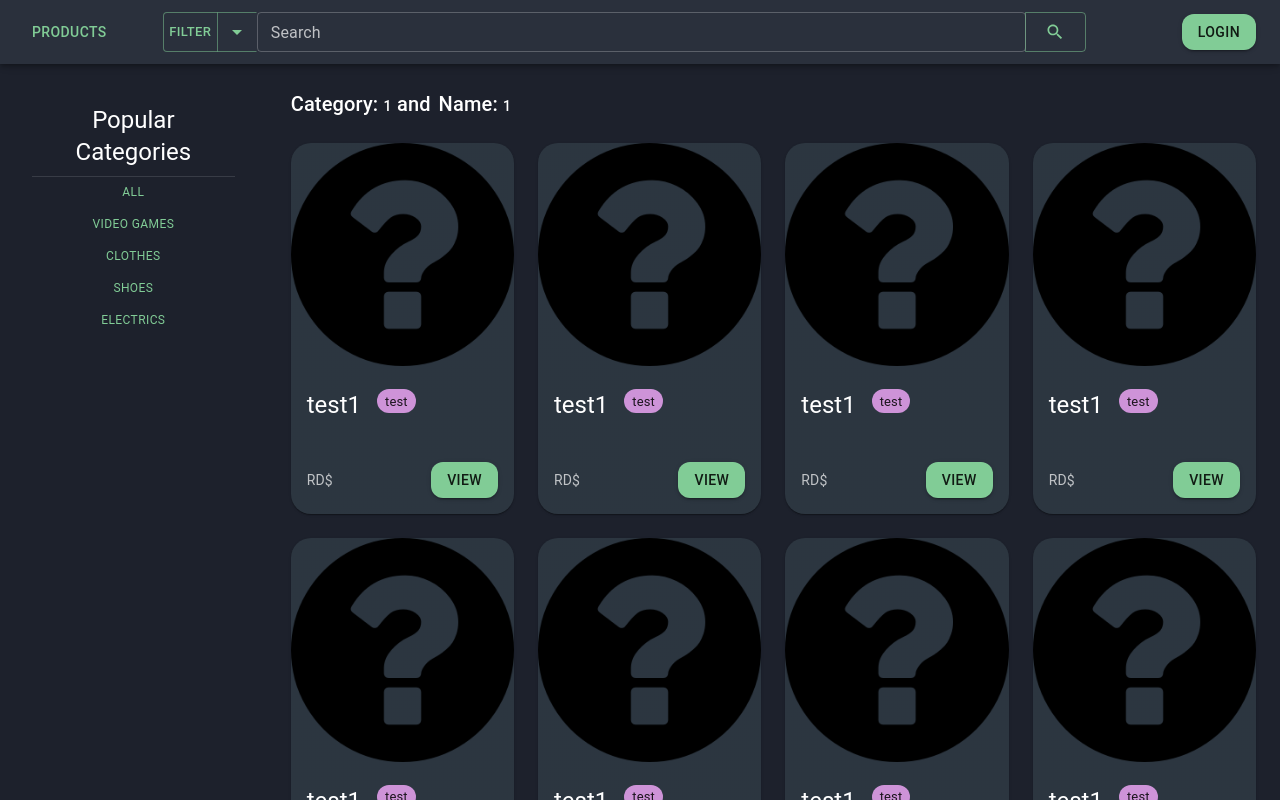
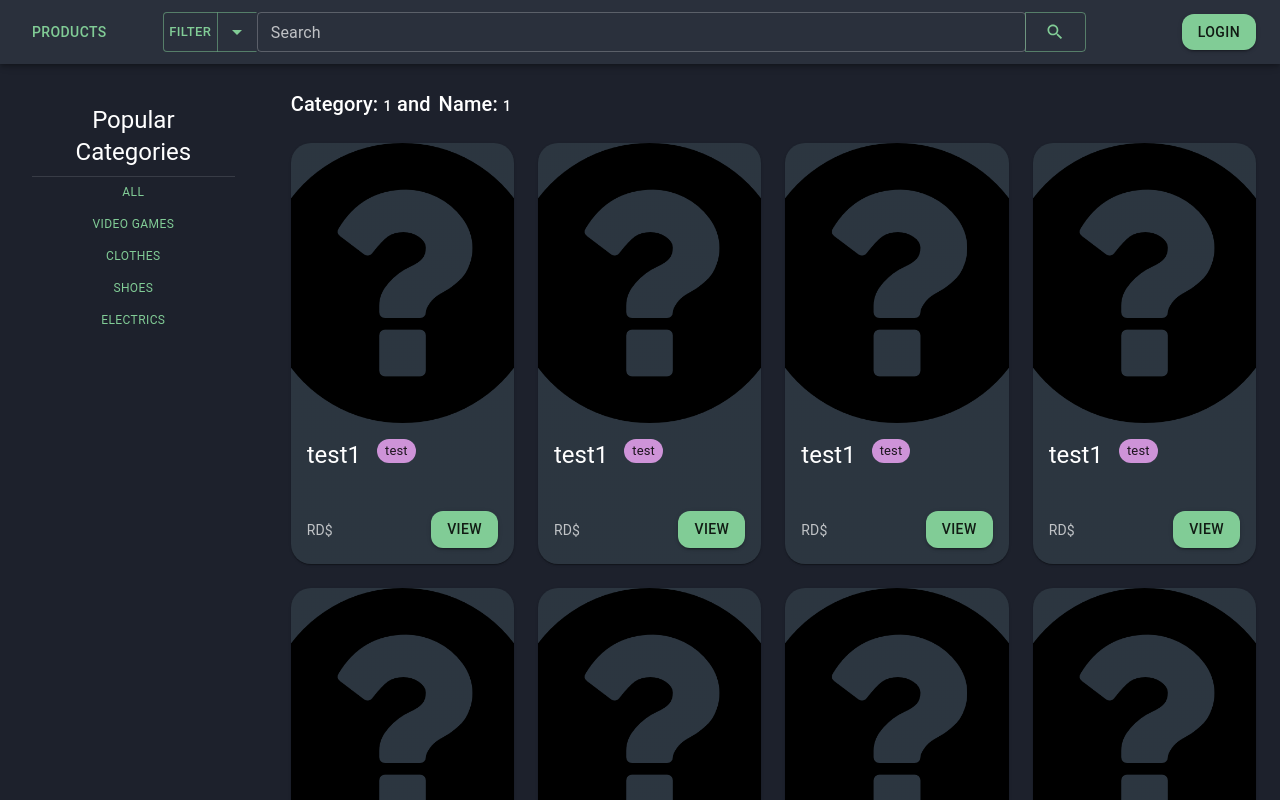
Before and after one commit to BalaguerRC/Product-Store-2, a React (Vite) app: page /search/1/1 in a window 1280 px wide. Shown: the top 800 px of the page. Built offline with nearby package versions, Linux system fonts and the light colour scheme.

Commit message:
AllProducts test and searchProducts

```diff
--- a/src/components/products/productItem.jsx
+++ b/src/components/products/productItem.jsx
@@ -9,6 +9,7 @@ import {
   Chip,
   Divider,
   Grid,
+  ImageListItem,
   Stack,
   Typography,
 } from "@mui/material";
@@ -21,20 +22,30 @@ const ProductItem = ({ id, name, price, category, image }) => {
   return (
     <>
       <Grid item>
-        <Card sx={{ maxWidth: 335, maxHeight: 500, borderRadius: 5 }}>
-          <CardMedia>
+        <Card
+          sx={{
+            maxWidth: 335,
+            maxHeight: 500,
+            borderRadius: 5,
+          }}
+        >
+          <CardMedia
+            sx={{ height: 280 }}
+            image={image == null ? desconocido : image}
+            title="green iguana"
+          >
+            {/*<ImageListItem>
               <img
                 src={image == null ? desconocido : image}
                 style={{
-                width: "100%",
-                height: "100%",
                   borderRadius: 5,
                 }}
               />
+            </ImageListItem>*/}
           </CardMedia>
           <CardContent sx={{ p: 2 }}>
             <Box display={"flex"}>
-              <Typography gutterBottom variant="h5" component="div">
+              <Typography gutterBottom variant="h5" component="div" noWrap>
                 {name}
               </Typography>
               <Chip
--- a/src/components/products/productsByCategory.jsx
+++ b/src/components/products/productsByCategory.jsx
@@ -1,10 +1,18 @@
 import React, { useEffect, useState } from "react";
 import { useParams } from "react-router-dom";
 import desconocido from "../../assets/signo.png";
-import { Box, Container, Grid, Pagination, Skeleton, Stack, Typography } from "@mui/material";
+import {
+  Box,
+  Container,
+  Grid,
+  Pagination,
+  Skeleton,
+  Stack,
+  Typography,
+} from "@mui/material";
 import ProductItem from "./productItem";
 
-const Product = [
+const Product1 = [
   {
     id: 1,
     name: "test1",
@@ -92,15 +100,56 @@ const Product = [
 ];
 const ProductsByCategory = () => {
   const { category } = useParams();
+  const [totalPage, setTotalPage] = useState(1);
+  const [page, setPage] = useState(1);
 
+  const [Product, setProduct] = useState([]);
   const [Loading, setLoading] = useState(false);
+
+  const response = () => {
+    //setLoading(false)
+    fetch(import.meta.env.VITE_URL + "/ProductsPag/getProductClient", {
+      method: "GET",
+    })
+      .then((resp) => resp.json())
+      .then((data) => {
+        setProduct(data.data);
+        setTotalPage(data.totalPages);
+      })
+      .catch((err) => {
+        console.log(err);
+        seTError(!Error);
+      });
+  };
 
   useEffect(() => {
     setLoading(true);
+    response();
     setTimeout(() => {
       setLoading(false);
     }, 1000);
   }, []);
+
+  const CurrentPage = (value) => {
+    fetch(
+      `${
+        import.meta.env.VITE_URL
+      }/ProductsPag/getProductClient?pageNumber=${value}&pageSize=12`,
+      {
+        method: "GET",
+      }
+    )
+      .then((resp) => resp.json())
+      .then((data) => {
+        setProduct(data.data);
+      })
+      .catch((err) => console.log(err));
+  };
+  const handleChange = (event, value) => {
+    setPage(value);
+    console.log(value);
+    CurrentPage(value);
+  };
 
   return (
     <div>
@@ -112,7 +161,9 @@ const ProductsByCategory = () => {
           alignItems="center"
         >
           <Container>
-            <Typography variant="h5" gutterBottom>Category: <Typography variant="button" >{category}</Typography></Typography>
+            <Typography variant="h5" gutterBottom>
+              Category: <Typography variant="button">{category}</Typography>
+            </Typography>
             <Box paddingTop={2} justifyContent="center">
               <Grid container item spacing={3}>
                 {Product &&
@@ -132,7 +183,7 @@ const ProductsByCategory = () => {
                           <ProductItem
                             id={item.id}
                             name={item.name}
-                            price={item.price}
+                            price={item.precio}
                             category={item.category}
                             image={item.image}
                           />
@@ -158,8 +209,9 @@ const ProductsByCategory = () => {
               }}
               color="secondary"
               size="large"
-              count={2}
-              page={1}
+              count={totalPage}
+              page={page}
+              onChange={handleChange}
             />
           </Stack>
         </Grid>
--- a/src/components/products/searchProducts.jsx
+++ b/src/components/products/searchProducts.jsx
@@ -102,12 +102,17 @@ const SearchProducts = () => {
   const { category, name } = useParams();
   const [Loading, setLoading] = useState(false);
 
+  const GetSearch = () => {
+    console.log("name", name, "category:", category);
+  };
+
   useEffect(() => {
     setLoading(true);
+    GetSearch();
     setTimeout(() => {
       setLoading(false);
     }, 1000);
-  }, []);
+  }, [name]);
   return (
     <div>
       <Box pt={2}>
@@ -121,7 +126,8 @@ const SearchProducts = () => {
             <Grid container direction={"row"} spacing={1}>
               <Grid item>
                 <Typography variant="h6" gutterBottom>
-                  Category: <Typography variant="button">{category}</Typography> and
+                  Category: <Typography variant="button">{category}</Typography>{" "}
+                  and
                 </Typography>
               </Grid>
               <Grid item>
```
Lines whose indentation alone changed are shown as unchanged.
